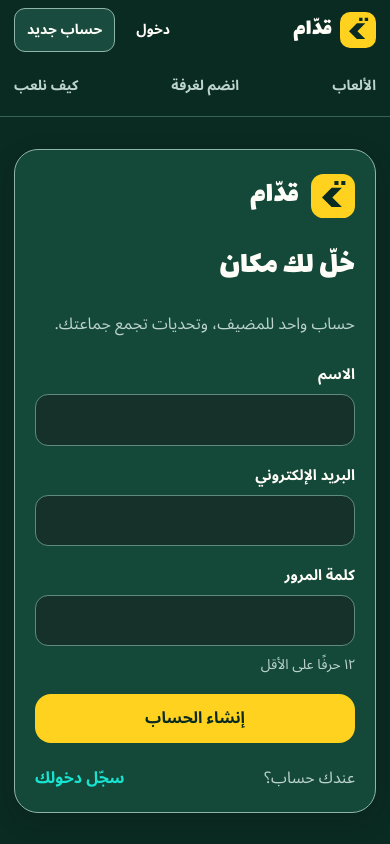
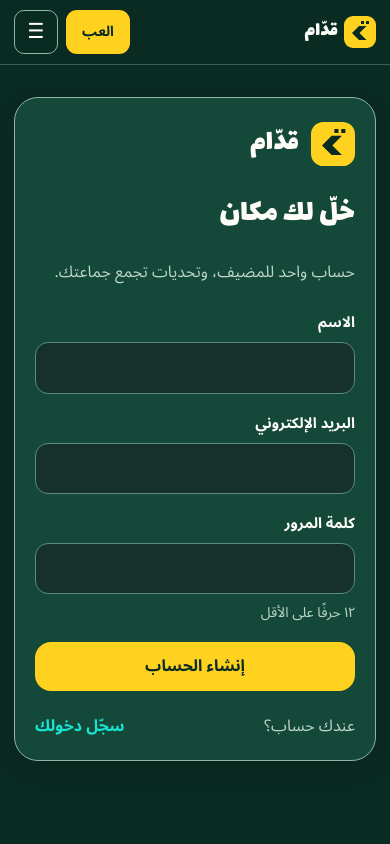
Before and after one commit to 7assan-0/quddam, a Next.js app in the folder qalba-platform/: page /register in a window 390 px wide. Shown: the top 844 px of the page. Built offline with nearby package versions, Linux system fonts and the light colour scheme; no server answers.

Commit message:
ui: simplify mobile navigation into one row

```diff
--- a/qalba-platform/src/app/layout.tsx
+++ b/qalba-platform/src/app/layout.tsx
@@ -26,6 +26,7 @@ export default async function RootLayout({ children }: Readonly<{ children: Reac
       <Link href="/" className="brand" aria-label="قدّام، الصفحة الرئيسية"><Brand /></Link>
       <nav className="nav" aria-label="التنقل الرئيسي"><Link href={user ? "/games" : "/#games"}>الألعاب</Link>{process.env.ENABLE_NIGHT_OF_QUDDAM === "true" && <Link href="/night">ليلة قدّام</Link>}<Link href="/join">انضم لغرفة</Link><Link href="/#how">كيف نلعب</Link></nav>
       <div className="nav-actions">{user ? <><Link className="btn btn-primary btn-small" href="/games">مكتبتي</Link><details className="account-menu"><summary aria-label="حسابي">حسابي</summary><div><Link href="/profile">ملفي الشخصي · رصيدي</Link><Link href="/pricing">باقات الألعاب</Link>{user.role === "ADMIN" && <Link href="/admin">الإدارة</Link>}</div></details><LogoutButton /></> : <><Link className="btn btn-ghost btn-small" href="/login">دخول</Link><Link className="btn btn-primary btn-small" href="/register">حساب جديد</Link></>}</div>
+      <div className="mobile-nav-actions"><Link className="btn btn-primary btn-small mobile-play" href={user ? "/games" : "/#games"}>العب</Link>{user && <Link className="mobile-balance" href="/profile">رصيدك</Link>}<details className="mobile-menu"><summary aria-label="افتح قائمة التنقل">☰</summary><nav aria-label="قائمة الجوال"><Link href={user ? "/games" : "/#games"}>الألعاب</Link>{process.env.ENABLE_NIGHT_OF_QUDDAM === "true" && <Link href="/night">ليلة قدّام</Link>}<Link href="/join">انضم لغرفة</Link><Link href="/#how">كيف نلعب</Link>{user ? <><Link href="/games">مكتبتي</Link><Link href="/profile">حسابي ورصيدي</Link><LogoutButton /></> : <><Link href="/login">دخول</Link><Link href="/register">حساب جديد</Link></>}</nav></details></div>
     </div></header>
     <main id="main-content" tabIndex={-1}>{children}</main>
     <footer className="footer"><div className="shell footer-inner"><span><Brand /> © {new Date().getFullYear()}</span><span>اللعب يبدأ من هنا · <Link href="/privacy">الخصوصية</Link></span></div></footer>
--- a/qalba-platform/src/styles/quddam.css
+++ b/qalba-platform/src/styles/quddam.css
@@ -151,3 +151,21 @@ h1,h2,h3,.quddam-brand { font-family:var(--font-display); font-weight:400; }
 :is(.social-timer,.question-timer>span,.display-timer,.forbidden-timer strong,.court-timer,.ordering-timer,.lightning-round-head .timer,.lightning-phone .timer) { color:var(--color-spark-text); }
 .score-feedback,.display-victory::before { color:var(--color-spark-text); }
 .btn-undo { color:var(--color-accent-turquoise); }
+
+/* Simplified one-line mobile navigation; desktop navigation is unchanged. */
+.mobile-nav-actions{display:none}
+@media(max-width:700px){
+.header-inner{min-height:64px;flex-wrap:nowrap!important;padding-block:8px!important;gap:8px}
+.header .nav,.header .nav-actions{display:none!important}
+.header .quddam-brand{font-size:1.3rem;gap:6px}
+.header .quddam-mark{width:32px;height:32px}
+.mobile-nav-actions{display:flex;align-items:center;gap:8px;margin-inline-start:auto;min-width:0}
+.mobile-play{background:var(--color-accent-gold)!important;color:var(--neutral-900)!important;border-color:transparent!important;min-width:64px}
+.mobile-balance{font-size:.75rem;color:var(--neutral-200);white-space:nowrap;text-decoration:underline;text-underline-offset:3px;min-height:44px;display:grid;place-items:center}
+.mobile-menu{position:relative}
+.mobile-menu>summary{list-style:none;cursor:pointer;display:grid;place-items:center;min-width:44px;min-height:44px;border:1px solid var(--line);border-radius:var(--radius-sm);font-size:1.3rem}
+.mobile-menu>summary::-webkit-details-marker{display:none}
+.mobile-menu>nav{display:grid;position:absolute;inset-inline-end:0;inset-block-start:calc(100% + 8px);width:min(260px,calc(100vw - 28px));max-height:calc(100dvh - 80px);overflow:auto;z-index:var(--z-overlay);background:var(--panel);border:1px solid var(--line);border-radius:var(--radius-md);padding:8px;box-shadow:var(--shadow-lg)}
+.mobile-menu>nav>a,.mobile-menu>nav>button{display:flex;align-items:center;justify-content:flex-start;min-height:44px;padding:8px 12px;width:100%;border-radius:var(--radius-sm)}
+.mobile-menu>nav>a:hover{background:var(--neutral-700)}
+}
```
